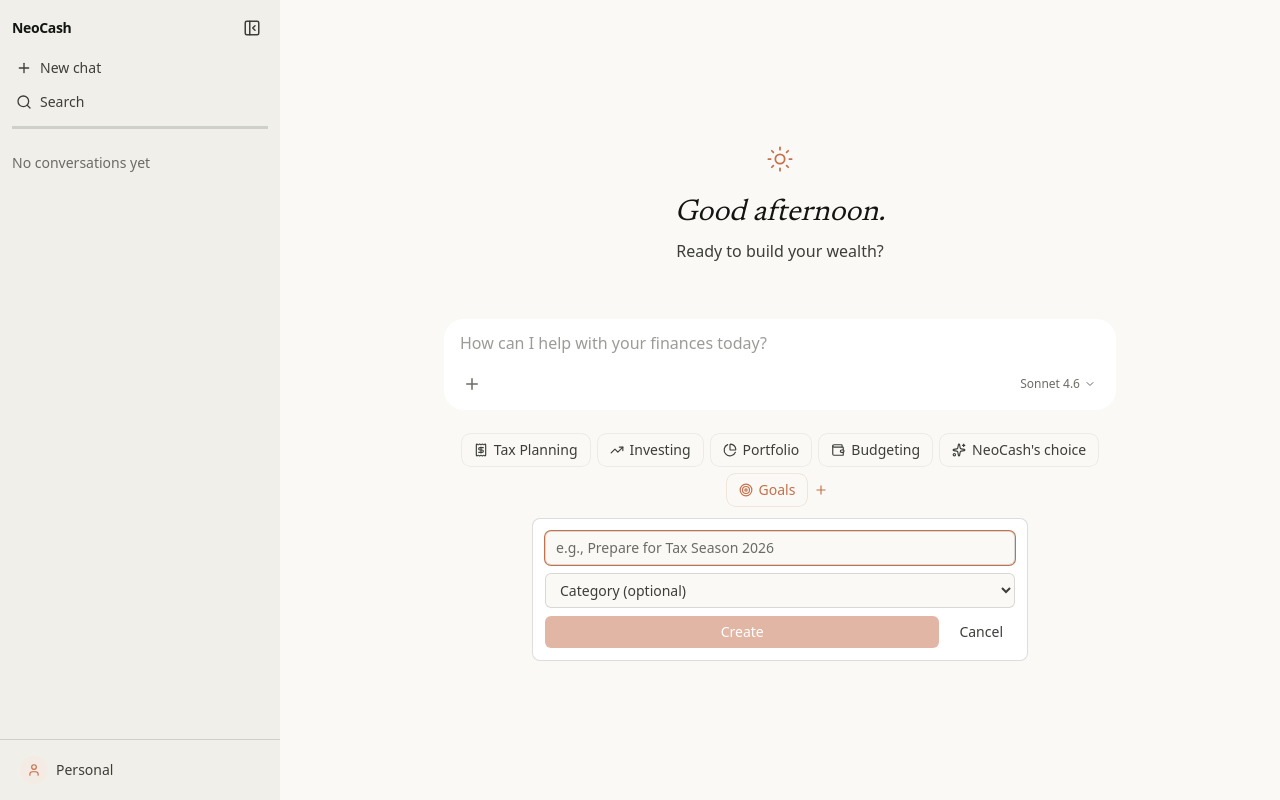
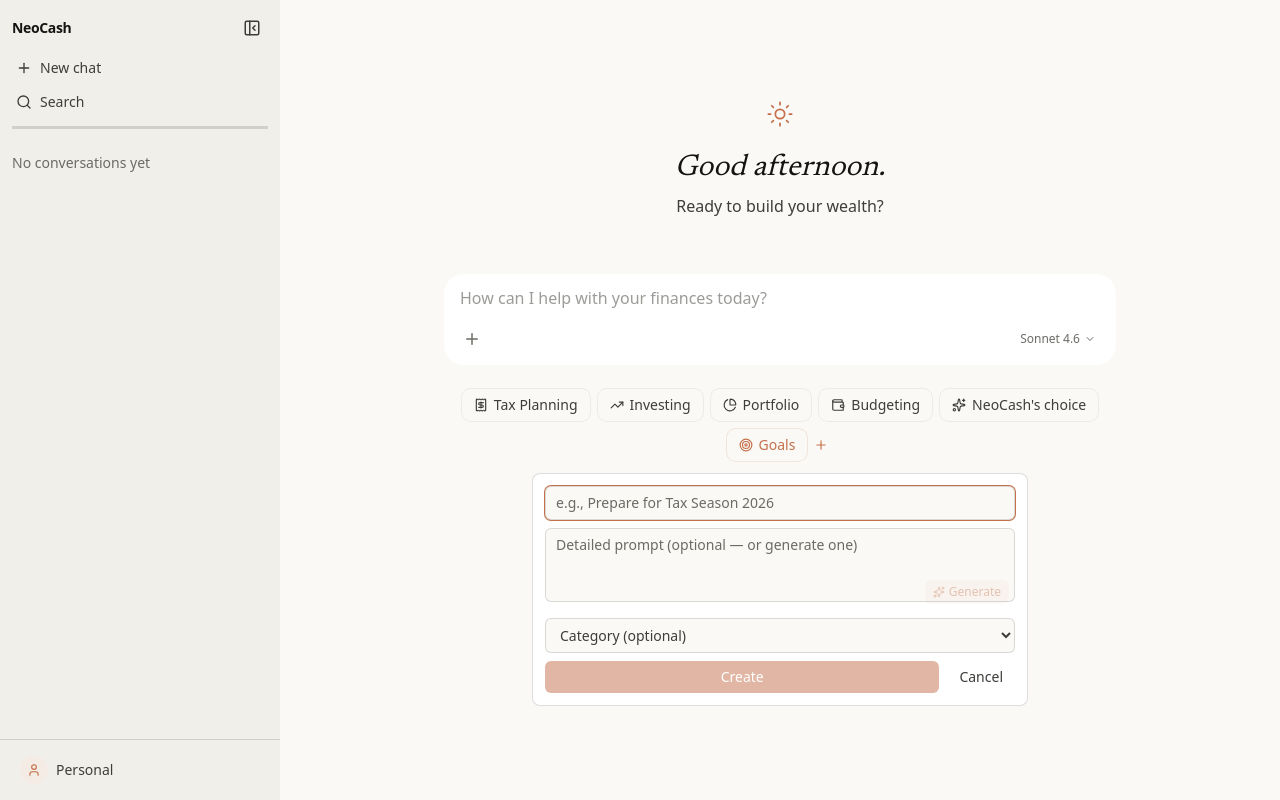
Before and after one commit to navam-io/neocash, a Next.js app: page /chat/new in a window 1280 px wide. Both pictures are taken after a click on the button 821 px from the left and 567 px from the top of the page. Built offline with nearby package versions, Linux system fonts and the light colour scheme.

Commit message:
feat: add AI-generated goal descriptions with Haiku prompt generation
Co-Authored-By: Claude Opus 4.6 <noreply@anthropic.com>

```diff
--- /dev/null
+++ b/src/app/api/generate-goal-prompt/route.ts
@@ -0,0 +1,38 @@
+import { anthropic } from "@ai-sdk/anthropic";
+import { generateText } from "ai";
+
+export async function POST(req: Request) {
+  try {
+    const { title, category } = await req.json();
+
+    if (!title) {
+      return Response.json({ error: "Title is required" }, { status: 400 });
+    }
+
+    const { text } = await generateText({
+      model: anthropic("claude-haiku-4-5-20251001"),
+      system: `You generate structured, detailed prompts for personal wealth management goals. Given a short goal title, create a rich prompt (2-4 sentences) that:
+1. States the goal clearly in first person ("I want to...")
+2. Asks for specific, actionable help
+3. Mentions concrete areas to explore
+4. Matches the style of these examples:
+
+Title: "Start a tax preparation goal for 2026"
+Prompt: "I want to set a goal to prepare for the 2026 tax season. Help me build a month-by-month checklist of what to gather, deadlines to track, and strategies to maximize my refund or minimize what I owe."
+
+Title: "Build an emergency fund plan"
+Prompt: "I want to set a goal to build my emergency fund. Help me determine the right target amount based on my expenses, create a savings plan with monthly milestones, and suggest the best accounts to hold it in."
+
+Return ONLY the prompt text, no quotes or explanation.`,
+      prompt: `Title: "${title}"${category ? `\nCategory: ${category}` : ""}`,
+    });
+
+    return Response.json({ prompt: text.trim() });
+  } catch (error) {
+    console.error("Goal prompt generation error:", error);
+    return Response.json(
+      { error: "Failed to generate prompt" },
+      { status: 500 },
+    );
+  }
+}
--- a/src/app/chat/new/page.tsx
+++ b/src/app/chat/new/page.tsx
@@ -26,12 +26,12 @@ export default function NewChatPage() {
       // If this is a "goals" category prompt, create a goal thread instead
       if (categoryId === "goals") {
         const title = goalTitle || message.slice(0, 60);
-        await createGoal(id, selectedModel, title);
+        await createGoal(id, selectedModel, title, undefined, message);
         setActiveChatId(id);
         refreshGoalList();
         refreshChatList();
         // Fire-and-forget: scan existing chats for signals relevant to this new goal
-        scanExistingChatsForSignals(id, title, title).then(() => refreshGoalList());
+        scanExistingChatsForSignals(id, title, message).then(() => refreshGoalList());
         router.push(`/chat/${id}?message=${encodeURIComponent(message)}`);
         return;
       }
--- a/src/components/goals/GoalCreateForm.tsx
+++ b/src/components/goals/GoalCreateForm.tsx
@@ -3,6 +3,7 @@
 import { useState } from "react";
 import { useRouter } from "next/navigation";
 import { nanoid } from "nanoid";
+import { Sparkles, Loader2 } from "lucide-react";
 import { useApp } from "@/context/AppContext";
 import { createGoal, scanExistingChatsForSignals } from "@/hooks/useGoalStore";
 import { promptCategories } from "@/lib/prompts";
@@ -16,7 +17,29 @@ export function GoalCreateForm({ onClose }: GoalCreateFormProps) {
   const { selectedModel, setActiveChatId, refreshGoalList, refreshChatList } =
     useApp();
   const [title, setTitle] = useState("");
+  const [description, setDescription] = useState("");
   const [category, setCategory] = useState("");
+  const [generating, setGenerating] = useState(false);
+
+  async function handleGenerate() {
+    if (!title.trim()) return;
+    setGenerating(true);
+    try {
+      const resp = await fetch("/api/generate-goal-prompt", {
+        method: "POST",
+        headers: { "Content-Type": "application/json" },
+        body: JSON.stringify({ title: title.trim(), category: category || undefined }),
+      });
+      if (resp.ok) {
+        const data = await resp.json();
+        setDescription(data.prompt);
+      }
+    } catch {
+      // Best-effort generation
+    } finally {
+      setGenerating(false);
+    }
+  }
 
   async function handleSubmit(e: React.FormEvent) {
     e.preventDefault();
@@ -24,14 +47,18 @@ export function GoalCreateForm({ onClose }: GoalCreateFormProps) {
 
     const id = nanoid(10);
     const trimmedTitle = title.trim();
-    await createGoal(id, selectedModel, trimmedTitle, category || undefined);
+    const goalDescription = description.trim() || trimmedTitle;
+    await createGoal(id, selectedModel, trimmedTitle, category || undefined, goalDescription);
     setActiveChatId(id);
     refreshGoalList();
     refreshChatList();
     // Fire-and-forget: scan existing chats for signals relevant to this new goal
-    scanExistingChatsForSignals(id, trimmedTitle, trimmedTitle, category || undefined).then(() => refreshGoalList());
+    scanExistingChatsForSignals(id, trimmedTitle, goalDescription, category || undefined).then(() => refreshGoalList());
     onClose();
-    const kickoff = `Help me work on my goal: ${title.trim()}. What information do you need to get started, and what are the first steps?`;
+    // Use the description as kickoff message if available, otherwise generic
+    const kickoff = goalDescription !== trimmedTitle
+      ? goalDescription
+      : `Help me work on my goal: ${trimmedTitle}. What information do you need to get started, and what are the first steps?`;
     router.push(`/chat/${id}?message=${encodeURIComponent(kickoff)}`);
   }
 
@@ -45,6 +72,28 @@ export function GoalCreateForm({ onClose }: GoalCreateFormProps) {
         className="w-full rounded-md bg-page-bg border border-border px-2.5 py-1.5 text-sm text-text-primary placeholder:text-text-tertiary focus:outline-none focus:ring-1 focus:ring-accent"
         autoFocus
       />
+      <div className="relative">
+        <textarea
+          value={description}
+          onChange={(e) => setDescription(e.target.value)}
+          placeholder="Detailed prompt (optional — or generate one)"
+          rows={3}
+          className="w-full rounded-md bg-page-bg border border-border px-2.5 py-1.5 text-sm text-text-primary placeholder:text-text-tertiary focus:outline-none focus:ring-1 focus:ring-accent resize-none"
+        />
+        <button
+          type="button"
+          onClick={handleGenerate}
+          disabled={!title.trim() || generating}
+          className="absolute right-1.5 bottom-1.5 flex items-center gap-1 rounded-md bg-accent/10 px-2 py-1 text-xs text-accent hover:bg-accent/20 transition-colors disabled:opacity-40 disabled:cursor-not-allowed"
+        >
+          {generating ? (
+            <Loader2 size={12} className="animate-spin" />
+          ) : (
+            <Sparkles size={12} />
+          )}
+          Generate
+        </button>
+      </div>
       <select
         value={category}
         onChange={(e) => setCategory(e.target.value)}
--- a/src/hooks/useGoalStore.ts
+++ b/src/hooks/useGoalStore.ts
@@ -21,12 +21,13 @@ export async function createGoal(
   model: string,
   title: string,
   category?: string,
+  description?: string,
 ): Promise<ChatRecord> {
   const chat = await createChat(id, model);
   chat.title = title;
   chat.goal = {
     type: "goal",
-    description: title,
+    description: description || title,
     status: "active",
     category,
     signalCount: 0,
```
